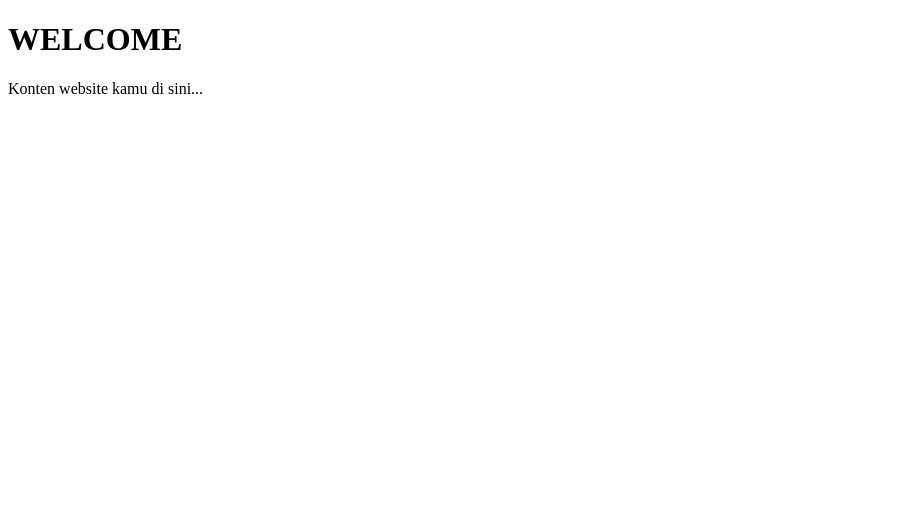
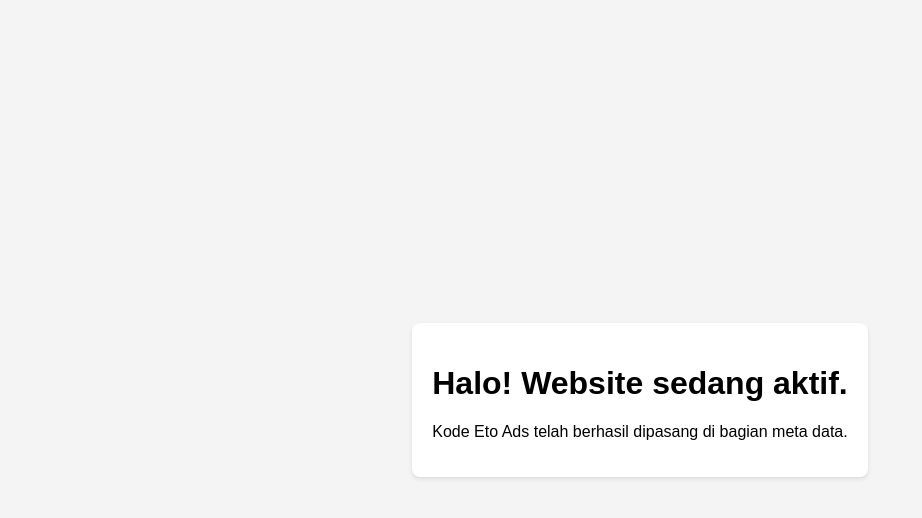
Before and after one commit to cloudflare-del/Domain15, a plain HTML site: page index.html in a window 1280 px wide. Shown: the whole page, without its empty margins (0-922 px from the left). Drawn offline with Linux system fonts and the light colour scheme.

Commit message:
Update index.html

```diff
--- a/index.html
+++ b/index.html
@@ -1,16 +1,21 @@
+<!DOCTYPE html>
+<html lang="id">
+<head>
+    <meta charset="UTF-8">
+    <meta name="viewport" content="width=device-width, initial-scale=1.0">
+    <title>Website Saya di GitHub Pages</title>
 
-<!DOCTYPE html>
-<html>
-<head>
-    <title>VIDEY.LAT</title>
+    <meta content='3a4c11fc81d63e8385580c4541e8f77f' name='etoads'/>
+
+    <style>
+        body { font-family: sans-serif; display: flex; justify-content: center; align-items: center; height: 100vh; margin: 0; background-color: #f4f4f4; }
+        .container { text-align: center; padding: 20px; background: white; border-radius: 8px; box-shadow: 0 2px 4px rgba(0,0,0,0.1); }
+    </style>
 </head>
 <body>
-    <h1>WELCOME</h1>
-    <p>Konten website kamu di sini...</p>
-
-<script type="text/javascript">
-   var uid = '493929';
-   var wid = '748966';
-   var pop_tag = document.createElement('script');pop_tag.src='//cdn.popcash.net/show.js';document.body.appendChild(pop_tag);
-   pop_tag.onerror = function() {pop_tag = document.createElement('script');pop_tag.src='//cdn2.popcash.net/show.js';document.body.appendChild(pop_tag)};
-</script>
+    <div class="container">
+        <h1>Halo! Website sedang aktif.</h1>
+        <p>Kode Eto Ads telah berhasil dipasang di bagian meta data.</p>
+    </div>
+</body>
+</html>
```
